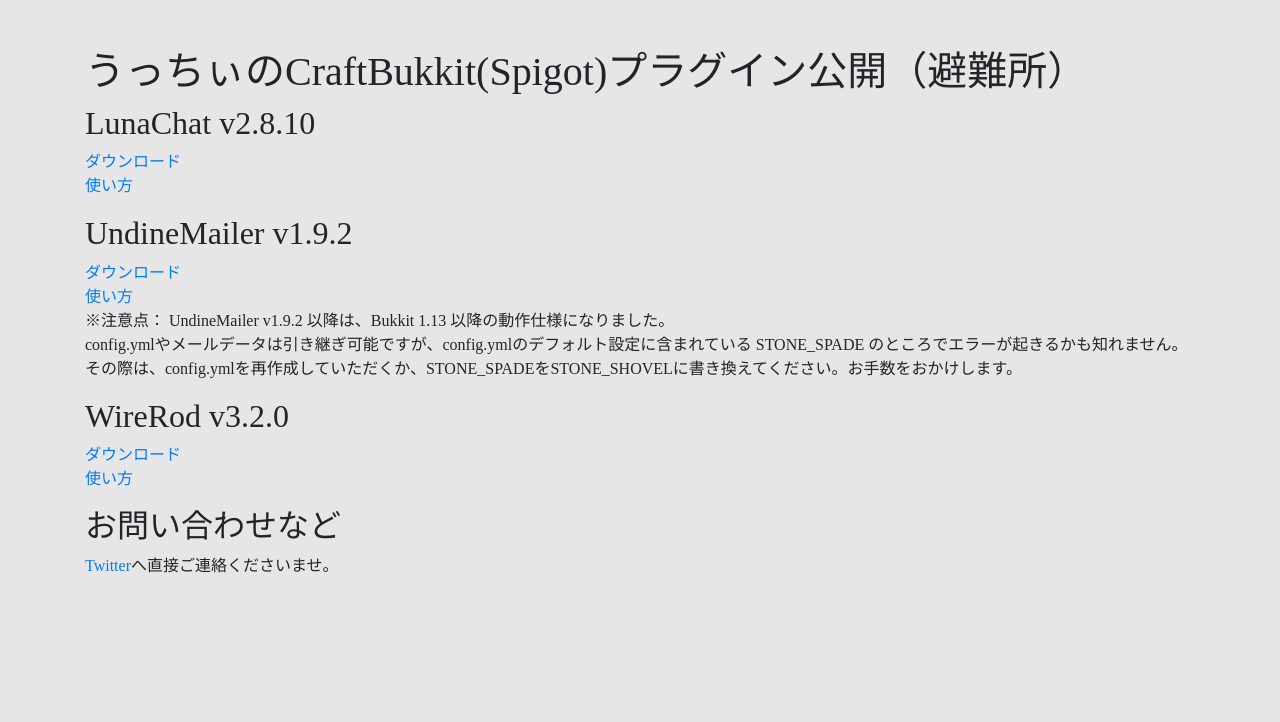
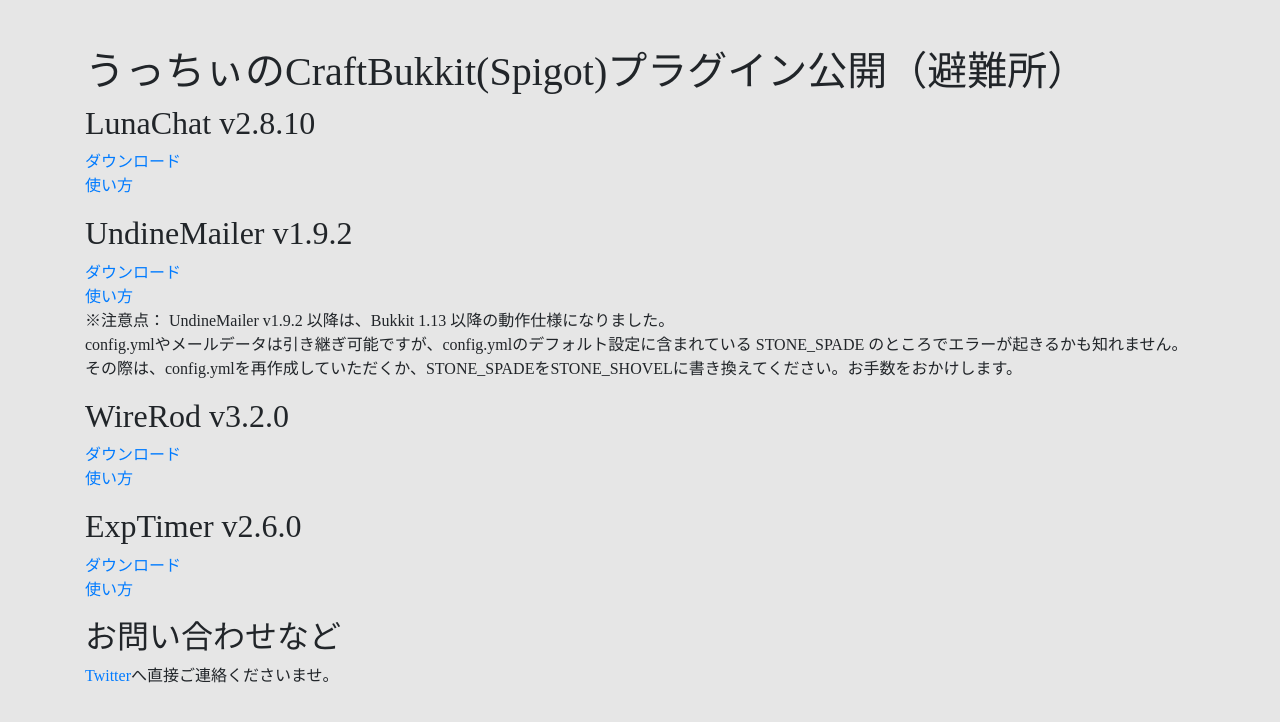
Before and after one commit to ucchyocean/BukkitPluginRelease, a plain HTML site: page index.htm in a window 1280 px wide. Drawn offline with Linux system fonts and the light colour scheme.

Commit message:
Added ExpTimer

```diff
--- a/index.htm
+++ b/index.htm
@@ -37,6 +37,12 @@
         <a href="https://forum.minecraftuser.jp/viewtopic.php?f=38&t=21210&p=188854#p188854">使い方</a>
         </p>
 
+        <h2>ExpTimer v2.6.0</h2>
+        <p>
+        <a href="https://github.com/ucchyocean/ExpTimer/releases/download/v2.6.0/ExpTimer.jar">ダウンロード</a><br/>
+        <a href="https://forum.minecraftuser.jp/viewtopic.php?f=38&t=15484">使い方</a>
+        </p>
+
         <h2>お問い合わせなど</h2>
         <p>
         <a href="https://twitter.com/ucchy99">Twitter</a>へ直接ご連絡くださいませ。</li>
```
Also changed, not shown: text/ExpTimer.txt (added).
